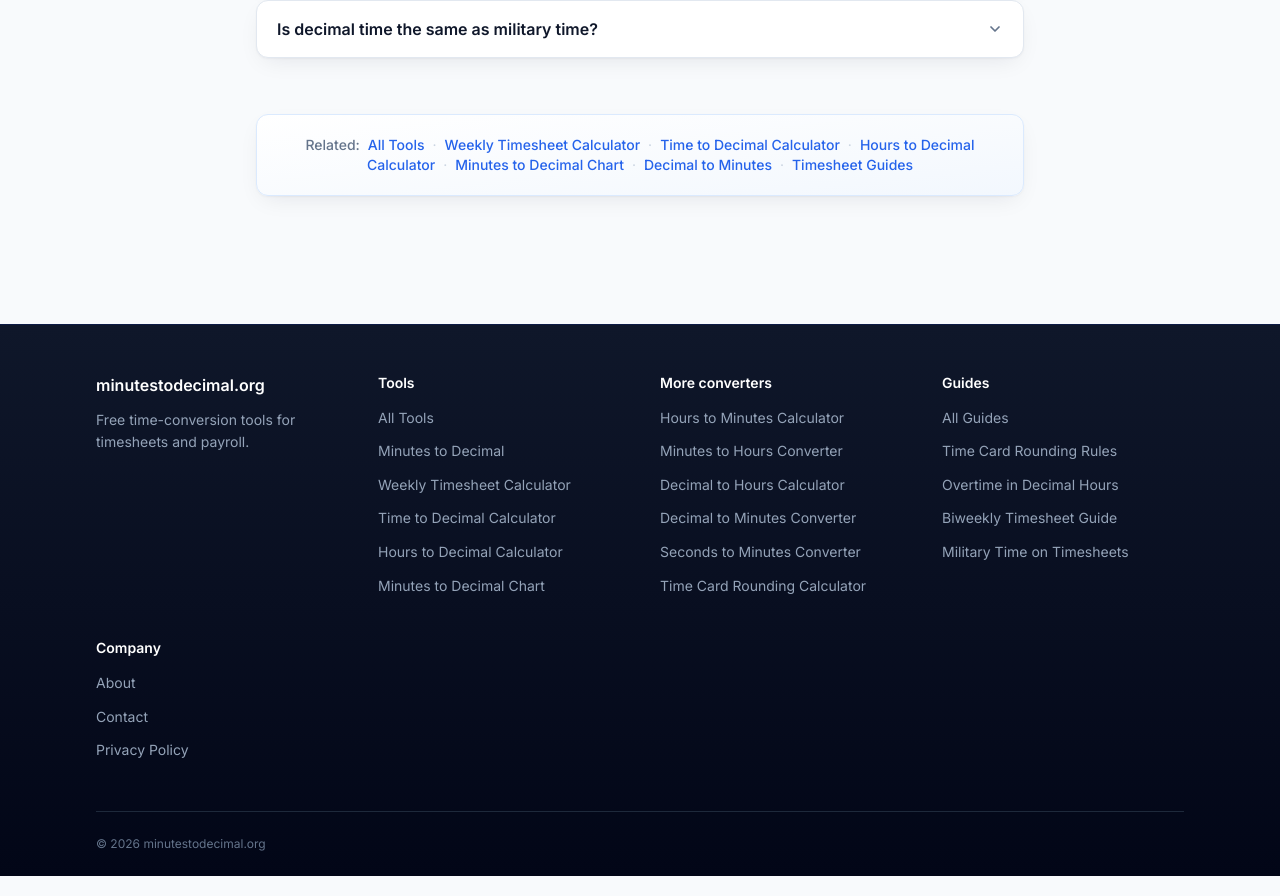
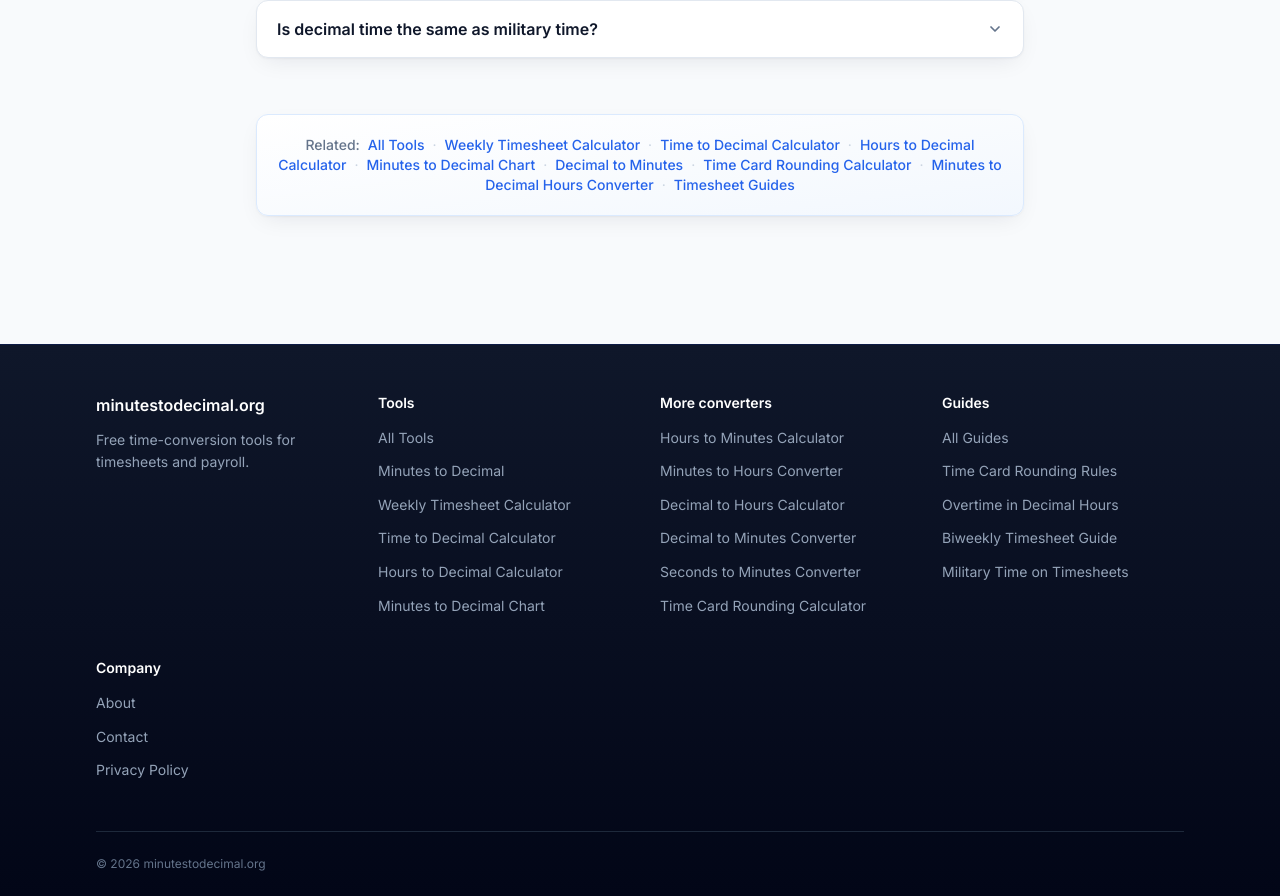
Before and after one commit to rainiee0716/minutestodecimal, a Next.js app: page / in a window 1280 px wide. Shown: the part 3038-3934 px from the top of the page. Built offline with nearby package versions, Linux system fonts and the light colour scheme; no server answers.

Commit message:
Wire orphan /time-card-rounding-calculator and /minutes-to-decimal-hours-converter into indexed pages' RelatedLinks

```diff
--- a/app/page.tsx
+++ b/app/page.tsx
@@ -159,6 +159,8 @@ export default function Home() {
             { href: "/hours-to-decimal-calculator", label: "Hours to Decimal Calculator" },
             { href: "/minutes-to-decimal-chart", label: "Minutes to Decimal Chart" },
             { href: "/decimal-to-minutes", label: "Decimal to Minutes" },
+            { href: "/time-card-rounding-calculator", label: "Time Card Rounding Calculator" },
+            { href: "/minutes-to-decimal-hours-converter", label: "Minutes to Decimal Hours Converter" },
             { href: "/guides", label: "Timesheet Guides" },
           ]}
         />
--- a/app/time-to-decimal-calculator/page.tsx
+++ b/app/time-to-decimal-calculator/page.tsx
@@ -133,6 +133,7 @@ export default function Page() {
             { href: "/guides/military-time-on-timesheets", label: "Military Time on Timesheets" },
             { href: "/minutes-to-decimal-chart", label: "Minutes to Decimal Chart" },
             { href: "/decimal-to-minutes", label: "Decimal to Minutes Converter" },
+            { href: "/time-card-rounding-calculator", label: "Time Card Rounding Calculator" },
             { href: "/", label: "Minutes to Decimal Converter" },
           ]}
         />
```
